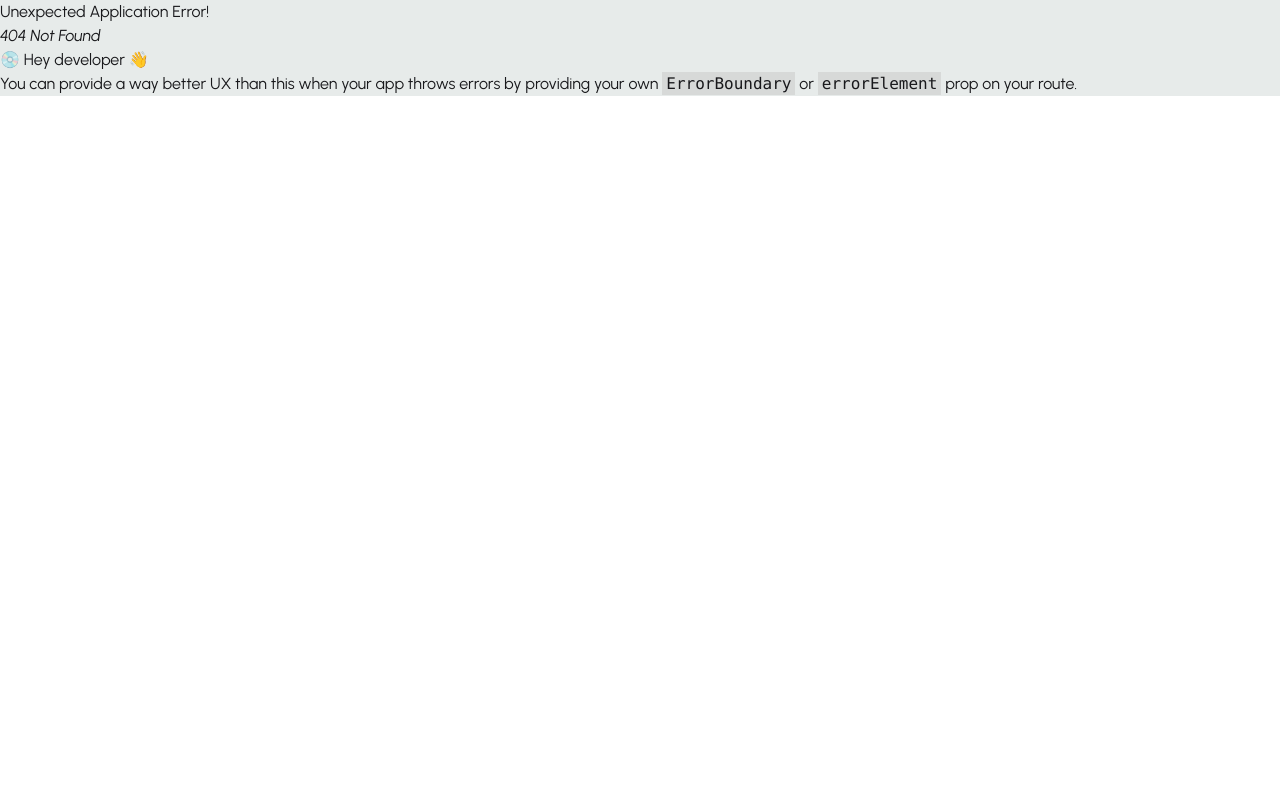
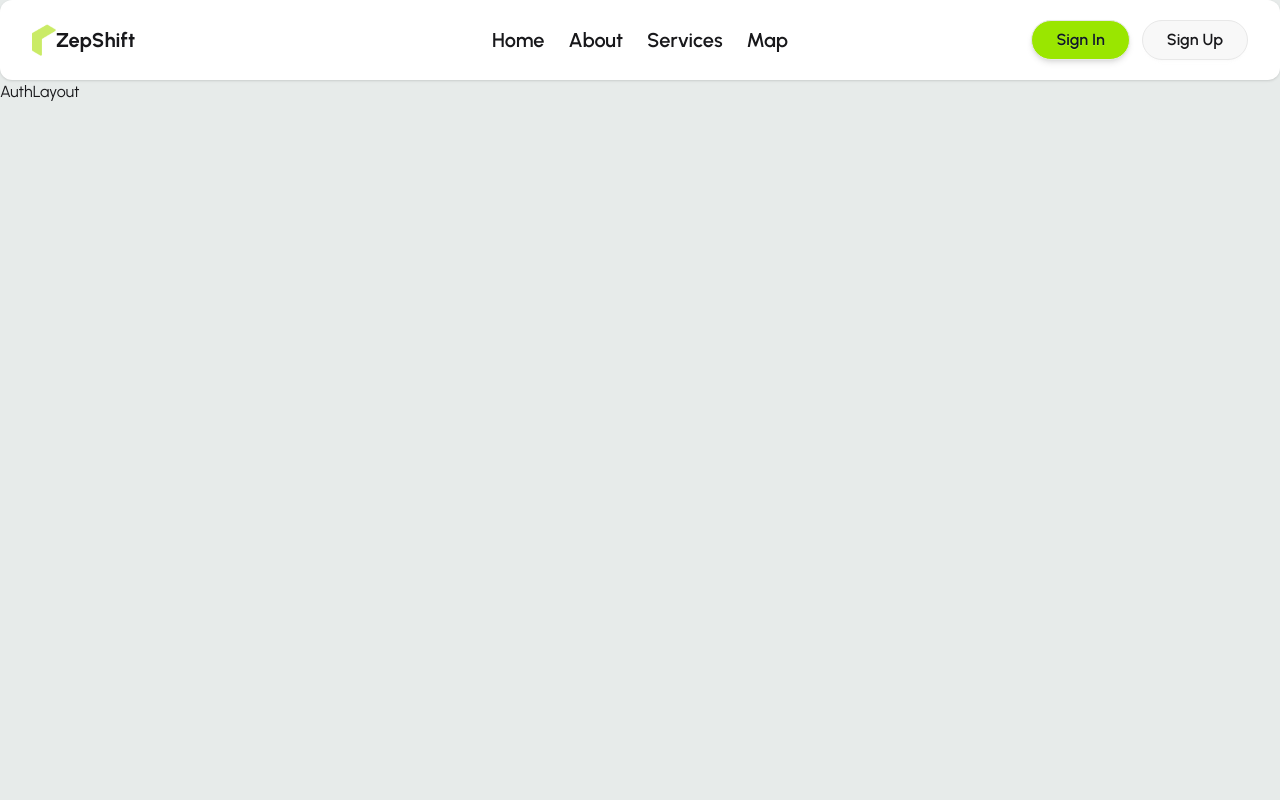
Before and after one commit to nswarnob/zep-shift-client, a React (Vite) app: page /login in a window 1280 px wide. Before the commit this address had no page. Shown: the top 800 px of the page. Built offline with nearby package versions, Linux system fonts and the light colour scheme.

Commit message:
AuthLayOut set

```diff
--- /dev/null
+++ b/src/Pages/Auth/Login.jsx
@@ -0,0 +1,9 @@
+import React from 'react'
+
+const Login = () => {
+  return (
+    <div>Login</div>
+  )
+}
+
+export default Login
--- /dev/null
+++ b/src/Pages/Auth/Register.jsx
@@ -0,0 +1,9 @@
+import React from 'react'
+
+const Register = () => {
+  return (
+    <div>Register</div>
+  )
+}
+
+export default Register
--- /dev/null
+++ b/src/layouts/AuthLayout.jsx
@@ -0,0 +1,9 @@
+import React from 'react'
+
+const AuthLayout = () => {
+  return (
+    <div>AuthLayout</div>
+  )
+}
+
+export default AuthLayout
--- a/src/routes/router.jsx
+++ b/src/routes/router.jsx
@@ -2,6 +2,9 @@ import { createBrowserRouter } from "react-router";
 import Rootlayout from "../layouts/Rootlayout";
 import Home from "../Pages/Home/Home";
 import Coverage from "../Pages/Coverage/Coverage";
+import AuthLayout from "../layouts/AuthLayout";
+import Login from "../Pages/Auth/Login";
+import Register from "../Pages/Auth/Register";
 
 
 
@@ -20,6 +23,20 @@ export const router = createBrowserRouter([
                 path:'/map',
                 Component: Coverage,
                 loader: ()=>fetch('/Service-center.json').then(res=>res.json())
+            },
+            {
+                path:'/',
+                Component: AuthLayout,
+                children: [
+                    {
+                        path:'/login',
+                        Component:Login
+                    },
+                    {
+                        path:'/register',
+                        Component:Register
+                    }
+                ]
             }
         ]
     },
```
